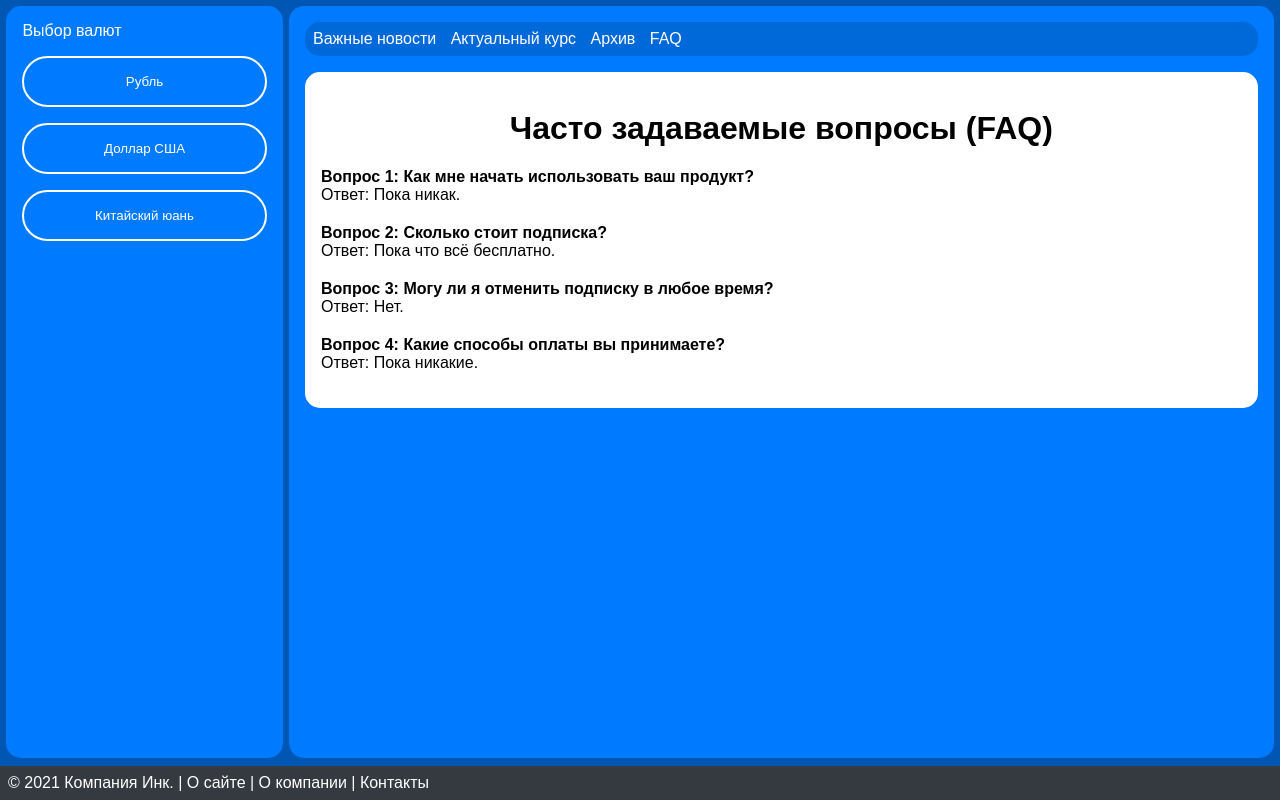
After one commit to BlackKronos2/DjangoValutesSite, a Django app: template Lab2/templates/valutes/FAQ.html in a window 1280 px wide. The commit adds this page. Run offline with Django 4.2, Linux system fonts and the light colour scheme; the template is opened without the code that fills it, so the values that code supplies are empty.

Commit message:
Использование стилей

```diff
--- a/Lab1/Lab1/valutes/valutes/views.py
+++ b/Lab1/Lab1/valutes/valutes/views.py
@@ -33,6 +33,9 @@ def archive_year(request, year):
     try:
         # Проверка, что год находится в разумном диапазоне
         year = int(year)
+        if year == 2024:
+            return current_exchange_rate(request)
+
         if year < 2000 or year > 2023:
             raise ValueError("Год находится вне допустимого диапазона.")
         # Здесь может быть логика обработки корректного года
--- /dev/null
+++ b/Lab2/templates/base/index_base.html
@@ -0,0 +1,39 @@
+{% load static %}
+<!DOCTYPE html>
+<html lang="ru">
+  <head>
+    <meta charset="UTF-8">
+    <meta name="viewport" content="width=device-width, initial-scale=1.0">
+    <title>{% block title %} Моя страница {% endblock %}</title>
+    <link rel="stylesheet" type="text/css" href="{% static 'css/index_styles.css' %}">
+  </head>
+<body>
+
+  <div class="sidebar left-panel">
+    <div class="handwritten">Выбор валют</div>
+    <button class="button">Рубль</button>
+    <button class="button">Доллар США</button>
+    <button class="button">Китайский юань</button>
+  </div>
+
+  <div class="sidebar right-panel">
+    <div class="top-bar">
+      <a href="/blog">Важные новости</a>
+      <a href="/current-exchange-rate">Актуальный курс</a>
+      <a href="/exchange-rate">Архив</a>
+      <a href="/faq">FAQ</a>
+    </div>
+    <div class="middle-panel">
+      <!-- Панель -->
+      {% block content %}
+
+      {% endblock %}
+    </div>
+  </div>
+
+  <div class="footer">
+    © 2021 Компания Инк. | <a href="/about_site">О сайте</a> | <a href="/about_company">О компании</a> | <a href="#">Контакты</a>
+  </div>
+
+</body>
+</html>
--- /dev/null
+++ b/Lab2/templates/valutes/FAQ.html
@@ -0,0 +1,22 @@
+{% extends "base/index_base.html" %}
+
+{% block title %}О компании{% endblock %}
+{% block content %}
+    <div class="faq-header">
+        <h1>Часто задаваемые вопросы (FAQ)</h1>
+    </div>
+
+    <dl>
+        <dt>Вопрос 1: Как мне начать использовать ваш продукт?</dt>
+        <dd>Ответ: Пока никак.</dd>
+
+        <dt>Вопрос 2: Сколько стоит подписка?</dt>
+        <dd>Ответ: Пока что всё бесплатно.</dd>
+
+        <dt>Вопрос 3: Могу ли я отменить подписку в любое время?</dt>
+        <dd>Ответ: Нет.</dd>
+
+        <dt>Вопрос 4: Какие способы оплаты вы принимаете?</dt>
+        <dd>Ответ: Пока никакие.</dd>
+    </dl>
+{% endblock %}
--- a/Lab2/templates/valutes/exchange_rate_form.html
+++ b/Lab2/templates/valutes/exchange_rate_form.html
@@ -1,7 +1,10 @@
-<!-- exchange_rate_form.html -->
+{% extends "base/index_base.html" %}
+
+{% block content %}
   <form method="post">
     {% csrf_token %}
     <label for="date">Введите дату в формате ДД/ММ/ГГГГ:</label>
     <input type="text" name="date" id="date">
     <button type="submit">Получить курс</button>
   </form>
+{% endblock %}
--- a/Lab2/templates/valutes/exchange_rate_result.html
+++ b/Lab2/templates/valutes/exchange_rate_result.html
@@ -1,7 +1,10 @@
-<!-- exchange_rate_result.html -->
+{% extends "base/index_base.html" %}
+
+{% block content %}
   <h2>Курс валют на момент {{ date }}:</h2>
   <ul>
     {% for name, rate in exchange_rates.items %}
       <li>{{ name }}: {{ rate }}</li>
     {% endfor %}
   </ul>
+{% endblock %}
--- a/Lab2/templates/valutes/main.html
+++ b/Lab2/valutes/static/css/index_styles.css
@@ -1,11 +1,4 @@
-<!DOCTYPE html>
-<html lang="ru">
-<head>
-<meta charset="UTF-8">
-<meta name="viewport" content="width=device-width, initial-scale=1.0">
-<title>Моя страница</title>
-<style>
-  body {
+body {
     margin: 0;
     padding: 0;
     background-color: #0056b3; /* Темно-синий фон */
@@ -49,6 +42,10 @@
   .top-bar a, .top-bar a:link, .top-bar a:visited {
     color: white;
     text-decoration: none;
+    margin-right: 10px; /* Добавляем отступ справа между ссылками */
+  }
+  .top-bar a:last-child {
+    margin-right: 0; /* Убираем отступ у последней ссылки */
   }
   .top-bar a:hover {
     color: #b3d4fc; /* Светло-синий цвет при наведении */
@@ -91,7 +88,7 @@
   }
   th, td {
     padding: 2vh;
-    border: 1px solid #ddd;
+    border: none; /* Границы убраны */
   }
   th {
     background-color: #007bff;
@@ -113,59 +110,14 @@
     color: #007bff;
     text-decoration: none;
   }
-</style>
-</head>
-<body>
-
-<div class="sidebar left-panel">
-  <div class="handwritten">Мои кнопки</div>
-  <button class="button">Кнопка 1</button>
-  <button class="button">Кнопка 2</button>
-  <button class="button">Кнопка 3</button>
-</div>
-
-<div class="sidebar right-panel">
-  <div class="top-bar">
-    <a href="#">Ссылка 1</a>
-    <a href="#">Ссылка 2</a>
-    <a href="#">Ссылка 3</a>
-  </div>
-  <div class="middle-panel">
-    <!-- Панель поиска -->
-    <div class="search-panel">
-      <input type="text" class="input-field" placeholder="" readonly> =
-      <input type="text" class="input-field" placeholder="" readonly>
-    </div>
-
-    <!-- Панель для деления ссылки -->
-    <div class="share-panel">
-      Поделитесь ссылкой: <a href="#" class="share-link">https://example.com</a>
-    </div>
-
-    <!-- Таблица внутри средней панели -->
-    <table>
-      <tr>
-        <th>Заголовок 1</th>
-        <th>Заголовок 2</th>
-        <th>Заголовок 3</th>
-      </tr>
-      <tr>
-        <td>Данные 1</td>
-        <td>Данные 2</td>
-        <td>Данные 3</td>
-      </tr>
-      <tr>
-        <td>Данные A</td>
-        <td>Данные B</td>
-        <td>Данные C</td>
-      </tr>
-    </table>
-  </div>
-</div>
-
-<div class="footer">
-  © 2021 Компания Инк. | <a href="#">О сайте</a> | <a href="#">О компании</a> | <a href="#">Контакты</a>
-</div>
-
-</body>
-</html>
+  .faq-header {
+    text-align: center;
+  }
+  dt {
+      font-weight: bold;
+      margin-top: 20px;
+  }
+  dd {
+      margin-bottom: 20px;
+      margin-left: 0;
+  }
--- a/Lab2/valutes/valutesBlog/urls.py
+++ b/Lab2/valutes/valutesBlog/urls.py
@@ -2,5 +2,5 @@ from django.urls import path
 from . import views
 
 urlpatterns = [
-    path('', views.index)
+    path('', views.page_from_name, {'file_name':'valutesBlog/index'}, name='index'),
 ]
--- a/Lab2/valutes/valutesBlog/views.py
+++ b/Lab2/valutes/valutesBlog/views.py
@@ -9,5 +9,5 @@ from django.shortcuts import render
 
 # Create your views here.
 
-def index(request):
-    return render(request, 'valutesBlog/index.html')
+def page_from_name(request, file_name):
+    return render(request, file_name + '.html', {})
```
Also changed, not shown: Lab2/templates/valutes/about.html (deleted, +0 -10 lines), Lab2/templates/valutes/about_company.html (added, +7 -0 lines), Lab2/templates/valutes/about_site.html (added, +8 -0 lines), Lab2/templates/valutes/current_exchange_rate.html (+8 -3 lines), Lab2/templates/valutes/index.html (+26 -19 lines), Lab2/templates/valutesBlog/index.html (+10 -16 lines), Lab2/valutes/valutes/urls.py (+6 -2 lines), Lab2/valutes/valutes/views.py (+2 -7 lines). Lines whose indentation alone changed are shown as unchanged.
